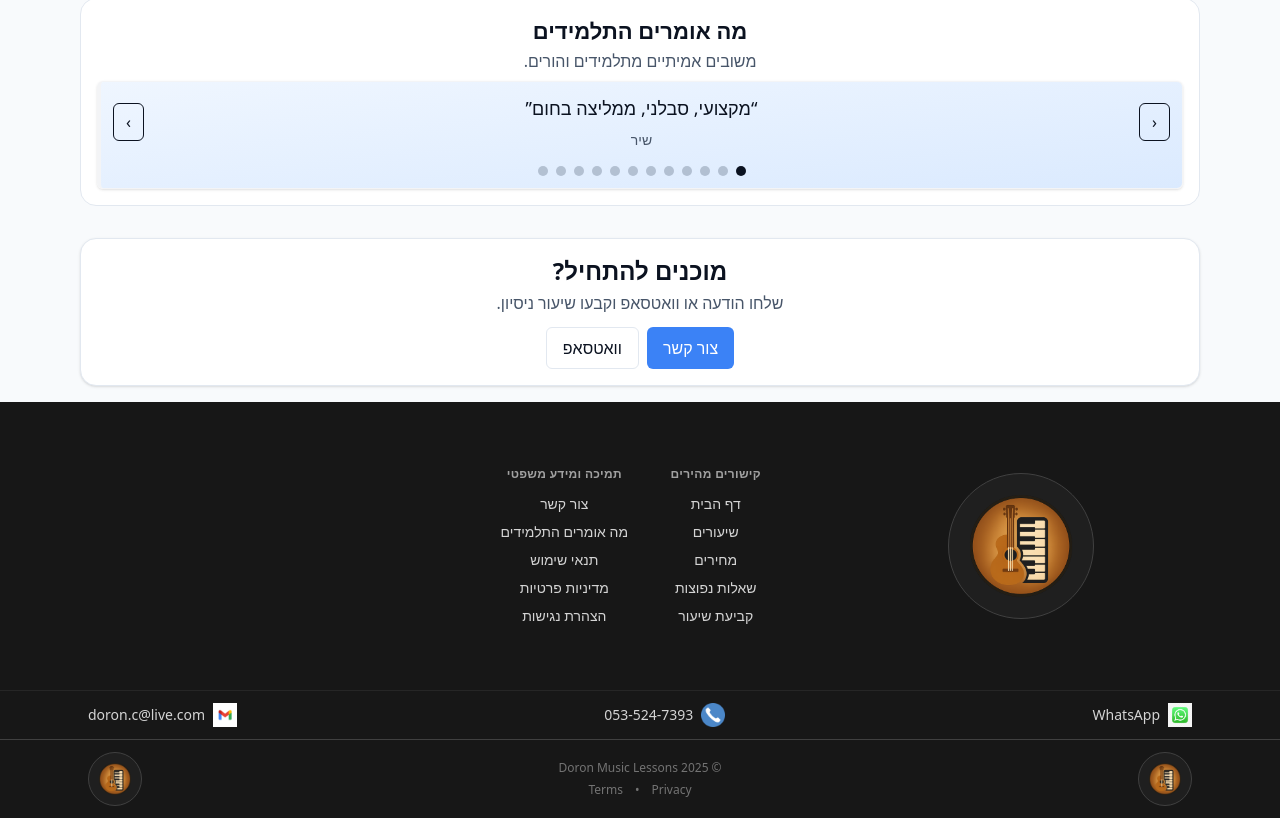
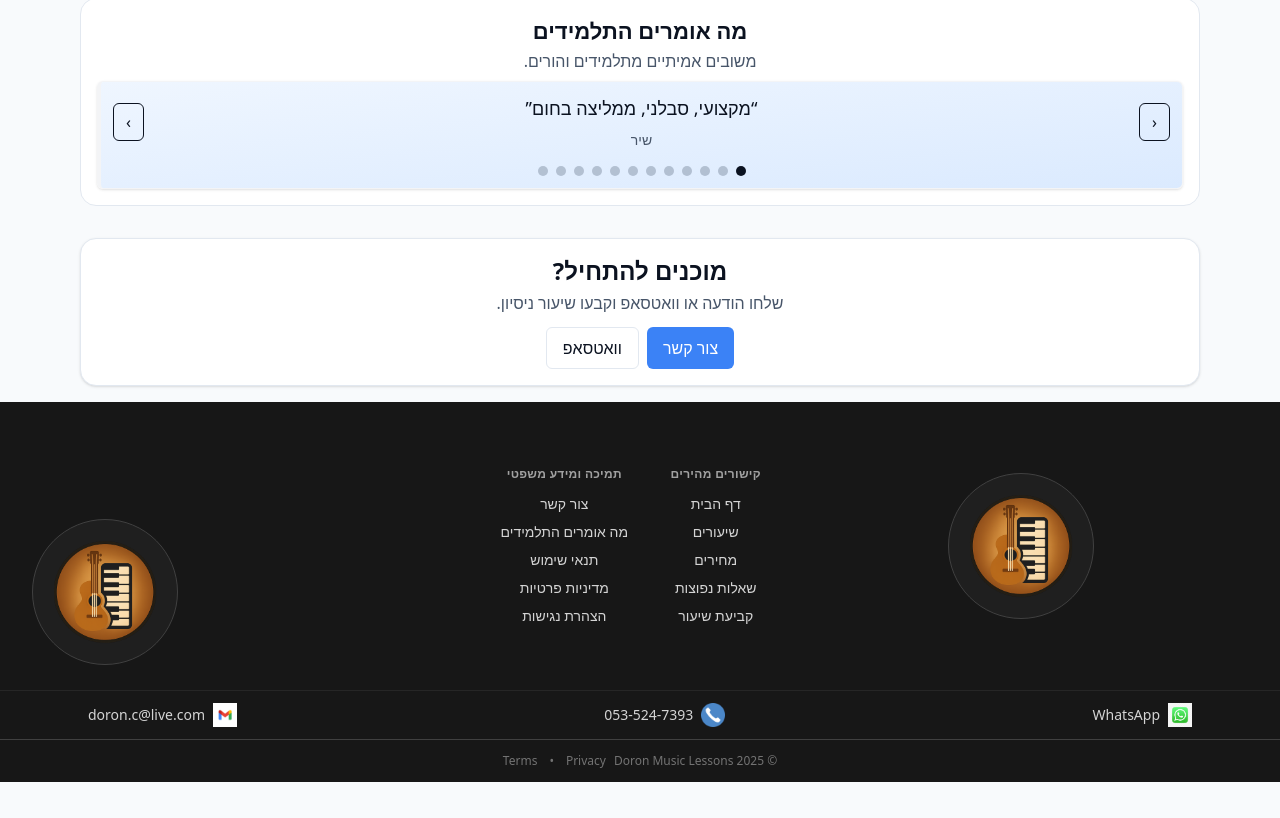
Before and after one commit to doronc36-rgb/guitar-lessons, a Next.js app: page / in a window 1280 px wide. Shown: the part 1009-1827 px from the top of the page. After the commit the page ends 1791 px from the top, so only its background shows below. Built offline with nearby package versions, Linux system fonts and the light colour scheme; no server answers.

Commit message:
Footer (desktop): add mirrored large left logo; remove small bottom-bar logos

```diff
--- a/src/app/components/Footer.tsx
+++ b/src/app/components/Footer.tsx
@@ -3,7 +3,7 @@ import Link from "next/link";
 
 export default function Footer() {
   return (
-    <footer className="bg-neutral-900 text-neutral-300">
+    <footer className="bg-neutral-900 text-neutral-300 relative">
       {/* Top area */}
       <div className="mx-auto max-w-6xl px-4 sm:px-6">
         <div className="grid gap-10 py-16 md:grid-cols-3 md:justify-items-center text-center">
@@ -93,16 +93,7 @@ export default function Footer() {
 
       {/* Bottom bar */}
       <div className="border-t border-neutral-700">
-        <div className="mx-auto max-w-6xl px-4 sm:px-6 py-3 flex items-center justify-between text-[12px] text-neutral-500">
-          {/* Left logo (desktop only) */}
-          <div className="hidden md:block">
-            <div className="p-1.5 rounded-full bg-neutral-800/60 border border-neutral-700">
-              <Image src="/images/music_logo_3_optimized.png" alt="Logo" width={40} height={40} />
-            </div>
-          </div>
-
-          {/* Center copyright + links */}
-          <div className="flex flex-col items-center gap-1 mx-4">
+        <div className="mx-auto max-w-6xl px-4 sm:px-6 py-3 flex flex-col items-center gap-2 md:flex-row md:justify-center text-[12px] text-neutral-500">
           <p className="text-center">© Doron Music Lessons 2025</p>
           <div className="flex items-center gap-3 text-center">
             <Link className="hover:text-white" href="/privacy">Privacy</Link>
@@ -110,13 +101,12 @@ export default function Footer() {
             <Link className="hover:text-white" href="/terms">Terms</Link>
           </div>
         </div>
+      </div>
 
-          {/* Right logo (desktop only) */}
-          <div className="hidden md:block">
-            <div className="p-1.5 rounded-full bg-neutral-800/60 border border-neutral-700">
-              <Image src="/images/music_logo_3_optimized.png" alt="Logo" width={40} height={40} />
-            </div>
-          </div>
+      {/* Desktop-only decorative left logo to mirror right side */}
+      <div className="hidden md:block absolute left-8 top-1/2 -translate-y-1/2">
+        <div className="p-2 rounded-full bg-neutral-800/60 border border-neutral-700">
+          <Image src="/images/music_logo_3_optimized.png" alt="Logo" width={128} height={128} />
         </div>
       </div>
     </footer>
```
Lines whose indentation alone changed are shown as unchanged.
